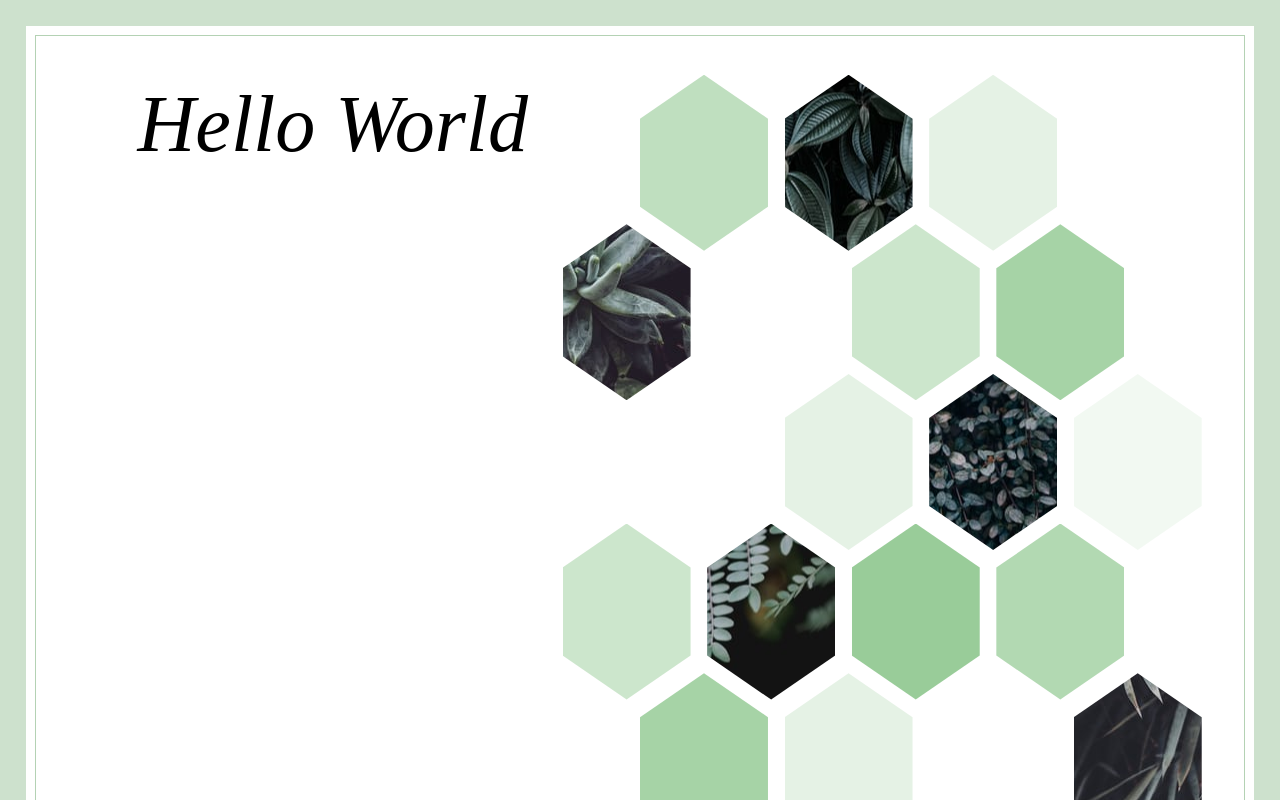
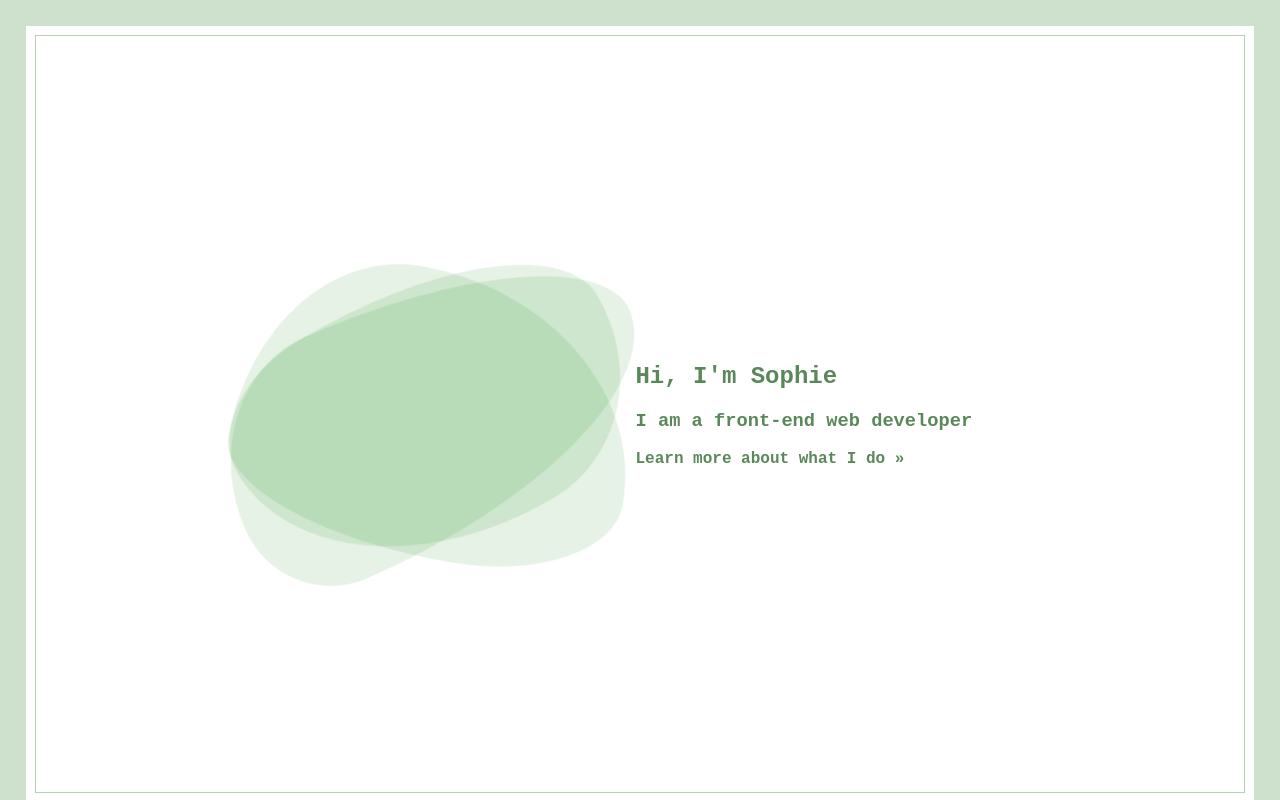
Before and after one commit to sophdubs/portfolio-page, a React (Create React App) app: page / in a window 1280 px wide. Shown: the top 800 px of the page. Built offline with nearby package versions, Linux system fonts and the light colour scheme.

Commit message:
Added animation to landing page and refactored CSS to utilize the default stylesheet"

```diff
--- a/src/components/Landing.js
+++ b/src/components/Landing.js
@@ -1,19 +1,19 @@
 import React from 'react';
-// import '../stylesheets/Landing.css';
+import '../stylesheets/Landing.css';
 
 class Landing extends React.Component {
     render() {
         return (
-            <div className='page'>
-                <div className='blob first'></div>
-                <div className='blob second'></div>
-                <div className='blob third'></div>
-                <div className="left"></div>
-                <div className="right"></div>
-                <div className="text">
-                    <h2 className='header'>Hi, I'm Sophie</h2>
+            <div id='landing' className='main-container'>
+
+                <div className='blob-landing first-landing'></div>
+                <div className='blob-landing second-landing'></div>
+                <div className='blob-landing third-landing'></div>
+
+                <div className="text-landing">
+                    <h2>Hi, I'm Sophie</h2>
                     <h3>I am a front-end web developer</h3>
-                    <p className='learn-more'>Learn more about what I do &#xbb;</p>
+                    <p className='learn-more-landing'>Learn more about what I do &#xbb;</p>
                 </div>
             </div>
         )
--- a/src/index.js
+++ b/src/index.js
@@ -1,12 +1,12 @@
 import React from 'react';
 import ReactDOM from 'react-dom';
 
-// import Landing from './components/Landing';
-import Home from './components/Home';
+import Landing from './components/Landing';
+// import Home from './components/Home';
 // import AboutMe from './components/AboutMe';
 // import Blog from './components/Blog';
 
 import './default.css';
 
 
-ReactDOM.render(<Home/>, document.getElementById('root'));
+ReactDOM.render(<Landing/>, document.getElementById('root'));
--- a/src/stylesheets/Landing.css
+++ b/src/stylesheets/Landing.css
@@ -1,4 +1,4 @@
-.page {
+#landing {
     display: grid;
     position: relative;
     grid-template-columns: 1fr 2fr 2fr 1fr;
@@ -8,8 +8,7 @@
 
 }
 
-.blob {
-    top: 60%;
+.blob-landing {
     grid-area: blob;
     position: absolute;
     background: green;
@@ -17,35 +16,46 @@
     border-radius: 70% 30% 30% 70% / 60% 40% 60% 40%;
 }
 
-.first {
+.first-landing {
+    animation: rotation 18s infinite linear;
     width: 70%;
     height: 50vh;
     border-radius: 70% 30% 30% 70% / 60% 40% 60% 40%;
 }
 
-.second {
+.second-landing {
+    animation: rotation 18s infinite cubic-bezier(0.45, 0.05, 0.55, 0.95);
     width: 65%;
     height: 50vh;
     border-radius: 43% 57% 69% 31% / 70% 35% 65% 30%;
 }
 
-.third {
+.third-landing {
+    animation: rotation 18s infinite cubic-bezier(0.45, 0.15, 0.75, 0.99);
     width: 60%;
     height: 55vh;
     border-radius: 43% 57% 38% 62% / 70% 79% 21% 30%;
 }
 
-.text {
+.text-landing {
     grid-area: text;
     position: relative;
     color: rgb(91, 136, 91);
-    top: 25vh;
-    left: -20%;
+    left: -10%;
     font-family: Andale Mono, monospace;
     font-weight: bold;
 }
 
-.learn-more:hover {
+.learn-more-landing:hover {
     cursor:pointer;
     font-size: 110%;
 }
+
+@keyframes rotation {
+    from {
+      transform: rotate(0deg);
+    }
+    to {
+      transform: rotate(359deg);
+    }
+  }
```
